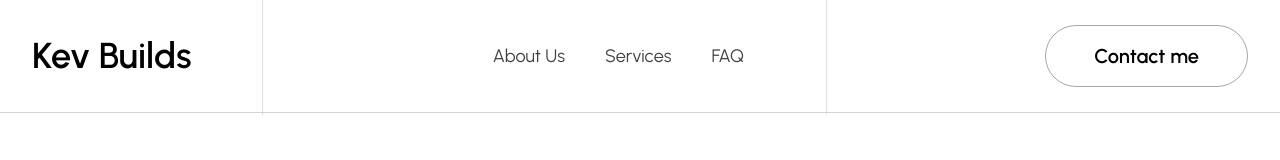
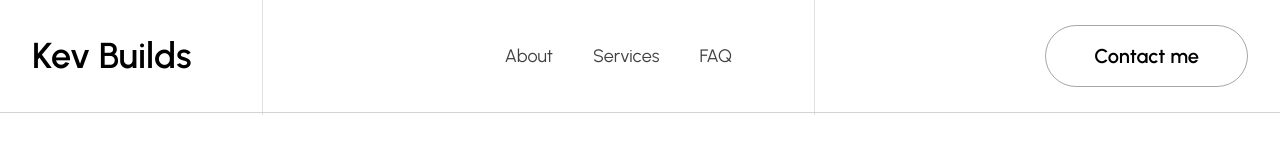
Before and after one commit to kev-er/freelacer_site, a Next.js app: page / in a window 1280 px wide. Shown: the top 160 px of the page. Built offline with nearby package versions, Linux system fonts and the light colour scheme.

Commit message:
fixing spelling

```diff
--- a/app/components/Navbar/Navbar.tsx
+++ b/app/components/Navbar/Navbar.tsx
@@ -8,7 +8,7 @@ import Drawerdata from "./Drawerdata";
 import Contactusform from './Contactus';
 
 const navigation = [
-    { name: 'About Us', href: '#aboutus-section', current: false },
+    { name: 'About', href: '#aboutus-section', current: false },
     { name: 'Services', href: '#services-section', current: false },
     { name: 'FAQ', href: '#faq-section', current: false },
 ];
```
